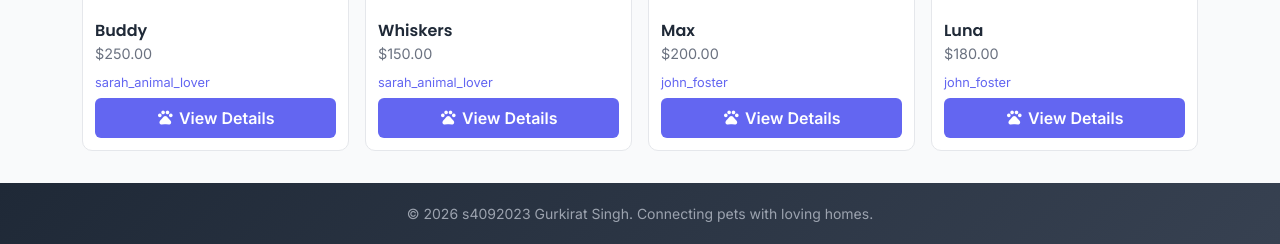
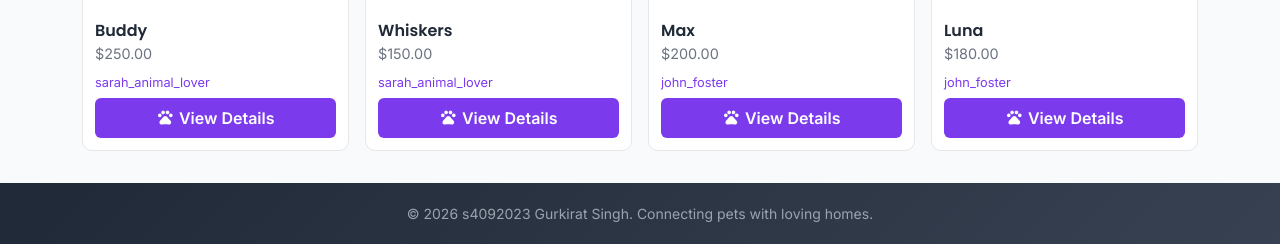
Before and after one commit to Gurkirat336/GurkiratWP, a PHP site: page /index.php in a window 1280 px wide. Shown: the part 767-1011 px from the top of the page. Run offline with PHP 8.4, Linux system fonts and the light colour scheme; data comes from the database, SQL or seed files in the repository.

Commit message:
fixed the colour scheme

```diff
--- a/a3/assets/css/styles.css
+++ b/a3/assets/css/styles.css
@@ -1,9 +1,9 @@
 :root {
-    --primary: #6366f1;
-    --primary-dark: #4f46e5;
-    --primary-light: #818cf8;
-    --secondary: #ec4899;
-    --secondary-dark: #db2777;
+    --primary: #7c3aed;
+    --primary-dark: #6d28d9;
+    --primary-light: #a78bfa;
+    --secondary: #f43f5e;
+    --secondary-dark: #e11d48;
     --accent-orange: #f59e0b;
     --accent-green: #10b981;
     --accent-purple: #8b5cf6;
```
